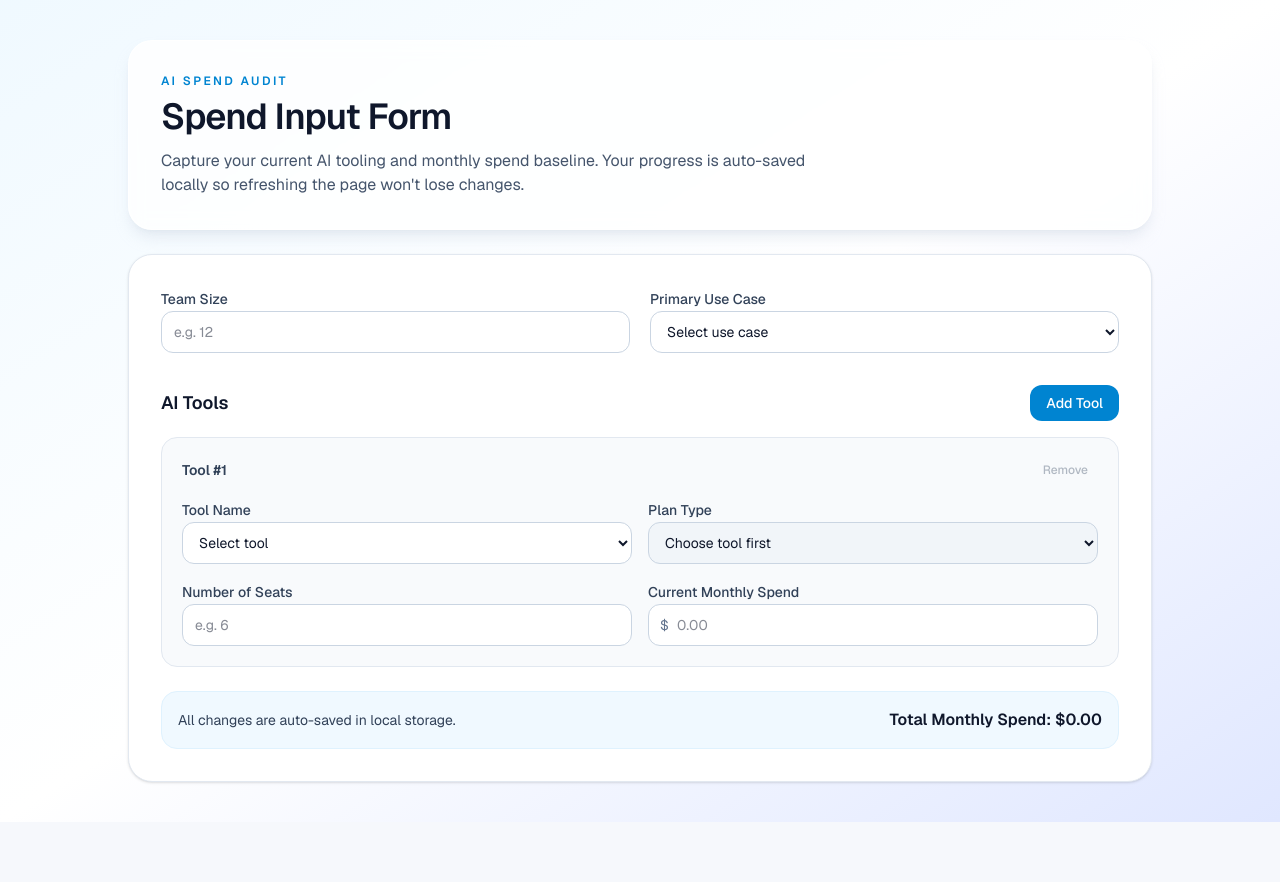
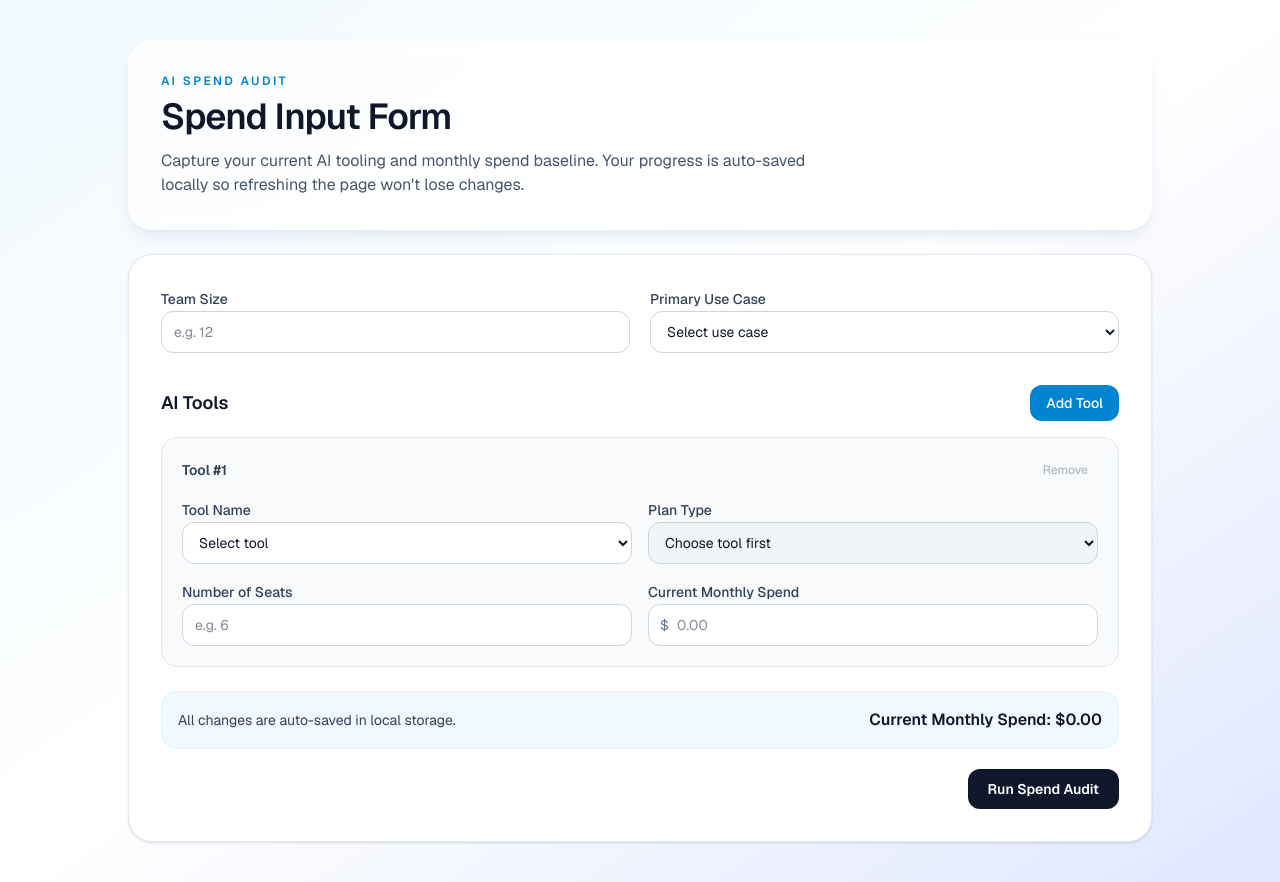
Before and after one commit to ravithakur776/AI-Spend-Audit, a Next.js app: page / in a window 1280 px wide. Before the commit the page ends 822 px from the top, so only its background shows below. Built offline with nearby package versions, Linux system fonts and the light colour scheme.

Commit message:
feat: integrate audit engine and build dynamic results page with smart CTAs

```diff
--- a/app/spend-form.tsx
+++ b/app/spend-form.tsx
@@ -1,17 +1,13 @@
 "use client";
 
 import { useEffect, useMemo, useState } from "react";
-
-type PrimaryUseCase = "coding" | "writing" | "data" | "research" | "mixed";
-type ToolName =
-  | "Cursor"
-  | "GitHub Copilot"
-  | "Claude"
-  | "ChatGPT"
-  | "Anthropic API"
-  | "OpenAI API"
-  | "Gemini"
-  | "Windsurf";
+import {
+  calculateAudit,
+  type AuditInput,
+  type AuditResult,
+  type PrimaryUseCase,
+  type ToolName,
+} from "@/lib/auditEngine";
 
 type ToolEntry = {
   id: string;
@@ -50,7 +46,7 @@ const USE_CASE_OPTIONS: PrimaryUseCase[] = [
 
 const PLAN_OPTIONS_BY_TOOL: Record<ToolName, string[]> = {
   Cursor: ["Free", "Pro", "Business", "Enterprise"],
-  "GitHub Copilot": ["Free", "Pro", "Business", "Enterprise"],
+  "GitHub Copilot": ["Individual", "Business", "Enterprise"],
   Claude: ["Free", "Pro", "Team", "Enterprise"],
   ChatGPT: ["Free", "Plus", "Team", "Enterprise"],
   "Anthropic API": ["Free Trial", "Pay As You Go", "Enterprise Contract"],
@@ -72,6 +68,18 @@ const DEFAULT_FORM: SpendForm = {
   primaryUseCase: "",
   tools: [createEmptyTool()],
 };
+
+const currency = new Intl.NumberFormat("en-US", {
+  style: "currency",
+  currency: "USD",
+  maximumFractionDigits: 0,
+});
+
+const currencyPrecise = new Intl.NumberFormat("en-US", {
+  style: "currency",
+  currency: "USD",
+  maximumFractionDigits: 2,
+});
 
 const isToolName = (value: string): value is ToolName =>
   TOOL_OPTIONS.includes(value as ToolName);
@@ -124,10 +132,39 @@ const sanitizeForm = (value: unknown): SpendForm => {
   };
 };
 
+const parseSeats = (value: string): number => {
+  const parsed = Number.parseInt(value, 10);
+  return Number.isFinite(parsed) && parsed > 0 ? parsed : 1;
+};
+
+const parseSpend = (value: string): number => {
+  const parsed = Number.parseFloat(value);
+  return Number.isFinite(parsed) && parsed > 0 ? parsed : 0;
+};
+
+const toAuditInput = (form: SpendForm): AuditInput => {
+  const tools = form.tools
+    .filter((tool) => tool.toolName && tool.planType)
+    .map((tool) => ({
+      toolName: tool.toolName as ToolName,
+      currentPlan: tool.planType,
+      seats: parseSeats(tool.seats),
+      currentMonthlySpend: parseSpend(tool.monthlySpend),
+    }));
+
+  return {
+    teamSize: parseSeats(form.teamSize),
+    primaryUseCase: form.primaryUseCase || "mixed",
+    tools,
+  };
+};
 
 export default function SpendFormPage() {
   const [isMounted, setIsMounted] = useState(false);
   const [form, setForm] = useState<SpendForm>(DEFAULT_FORM);
+  const [auditResult, setAuditResult] = useState<AuditResult | null>(null);
+  const [view, setView] = useState<"form" | "results">("form");
+  const [notificationEmail, setNotificationEmail] = useState("");
 
   useEffect(() => {
     const rafId = window.requestAnimationFrame(() => {
@@ -144,18 +181,15 @@ export default function SpendFormPage() {
 
     return () => window.cancelAnimationFrame(rafId);
   }, []);
-
   useEffect(() => {
     if (!isMounted) {
       return;
     }
     window.localStorage.setItem(STORAGE_KEY, JSON.stringify(form));
   }, [form, isMounted]);
-  const totalSpend = useMemo(() => {
-    return form.tools.reduce((acc, tool) => {
-      const parsed = Number.parseFloat(tool.monthlySpend);
-      return Number.isFinite(parsed) ? acc + parsed : acc;
-    }, 0);
+
+  const currentTotalSpend = useMemo(() => {
+    return form.tools.reduce((acc, tool) => acc + parseSpend(tool.monthlySpend), 0);
   }, [form.tools]);
 
   const updateTool = (id: string, field: keyof ToolEntry, value: string) => {
@@ -196,6 +230,123 @@ export default function SpendFormPage() {
     }));
   };
 
+  const handleSubmitAudit = (event: React.FormEvent<HTMLFormElement>) => {
+    event.preventDefault();
+    const result = calculateAudit(toAuditInput(form));
+    setAuditResult(result);
+    setView("results");
+  };
+
+  const isHighSavings = (auditResult?.totalMonthlySavings ?? 0) > 500;
+  const isLowSavings = (auditResult?.totalMonthlySavings ?? 0) < 100;
+
+  if (view === "results" && auditResult) {
+    return (
+      <div className="min-h-screen bg-linear-to-b from-slate-950 via-slate-900 to-slate-950 px-4 py-10 text-slate-100 sm:px-6 lg:px-8">
+        <main className="mx-auto flex w-full max-w-6xl flex-col gap-6">
+          <section className="overflow-hidden rounded-3xl border border-sky-400/30 bg-linear-to-br from-sky-500/20 via-indigo-500/15 to-cyan-500/10 p-8 shadow-2xl shadow-black/40 sm:p-10">
+            <p className="text-xs font-semibold tracking-[0.24em] text-sky-200 uppercase">
+              Audit Results
+            </p>
+            <h1 className="mt-3 text-3xl font-semibold tracking-tight text-white sm:text-5xl">
+              You have a clear savings opportunity.
+            </h1>
+
+            <div className="mt-8 grid grid-cols-1 gap-4 sm:grid-cols-2">
+              <div className="rounded-2xl border border-white/15 bg-white/10 p-5 backdrop-blur">
+                <p className="text-xs tracking-wide text-slate-300 uppercase">
+                  Total Monthly Savings
+                </p>
+                <p className="mt-3 text-4xl font-black text-white sm:text-6xl">
+                  {currency.format(auditResult.totalMonthlySavings)}
+                </p>
+              </div>
+              <div className="rounded-2xl border border-emerald-300/30 bg-emerald-500/10 p-5 backdrop-blur">
+                <p className="text-xs tracking-wide text-emerald-100 uppercase">
+                  Total Annual Savings
+                </p>
+                <p className="mt-3 text-4xl font-black text-emerald-100 sm:text-6xl">
+                  {currency.format(auditResult.totalAnnualSavings)}
+                </p>
+              </div>
+            </div>
+          </section>
+
+          {isHighSavings && (
+            <section className="rounded-2xl border border-amber-300/40 bg-linear-to-r from-amber-300/15 to-orange-300/15 p-5 sm:p-6">
+              <p className="text-lg font-semibold text-amber-100 sm:text-xl">
+                Stop wasting {currency.format(auditResult.totalAnnualSavings)}/yr. Credex can help you capture these savings instantly.
+              </p>
+              <button
+                type="button"
+                className="mt-4 inline-flex items-center justify-center rounded-xl bg-white px-4 py-2.5 text-sm font-semibold text-slate-900 transition hover:bg-slate-100"
+              >
+                Book Credex Consultation
+              </button>
+            </section>
+          )}
+
+          {isLowSavings && (
+            <section className="rounded-2xl border border-emerald-300/40 bg-emerald-400/10 p-5 sm:p-6">
+              <p className="text-lg font-semibold text-emerald-100">
+                You are spending well! Your stack is nearly optimal.
+              </p>
+              <div className="mt-4 flex flex-col gap-3 sm:flex-row">
+                <input
+                  type="email"
+                  value={notificationEmail}
+                  onChange={(event) => setNotificationEmail(event.target.value)}
+                  placeholder="Notify me when new optimizations apply"
+                  className="w-full rounded-xl border border-emerald-200/40 bg-slate-950/40 px-3 py-2.5 text-sm text-white outline-none placeholder:text-emerald-100/60 focus:border-emerald-200 focus:ring-4 focus:ring-emerald-200/20"
+                />
+                <button
+                  type="button"
+                  className="rounded-xl border border-emerald-200/70 px-4 py-2.5 text-sm font-medium text-emerald-100 transition hover:bg-emerald-100/10"
+                >
+                  Notify Me
+                </button>
+              </div>
+            </section>
+          )}
+
+          <section className="rounded-3xl border border-white/10 bg-white/5 p-6 sm:p-8">
+            <div className="mb-4 flex flex-col gap-3 sm:flex-row sm:items-center sm:justify-between">
+              <h2 className="text-2xl font-semibold text-white">Tool-by-Tool Breakdown</h2>
+              <button
+                type="button"
+                onClick={() => setView("form")}
+                className="rounded-xl border border-slate-400/50 px-4 py-2 text-sm font-medium text-slate-100 transition hover:bg-white/10"
+              >
+                Edit Inputs
+              </button>
+            </div>
+
+            <div className="grid grid-cols-1 gap-4 lg:grid-cols-2">
+              {auditResult.breakdown.map((item, index) => (
+                <article
+                  key={`${item.recommendedAction}-${index}`}
+                  className="rounded-2xl border border-white/10 bg-slate-900/70 p-5"
+                >
+                  <div className="flex items-center justify-between gap-4">
+                    <p className="text-sm font-medium text-slate-300">Current Spend &rarr; Recommended Action</p>
+                    <p className="text-lg font-bold text-emerald-300">
+                      +{currencyPrecise.format(item.savingsMonthly)}
+                    </p>
+                  </div>
+
+                  <p className="mt-3 text-base font-semibold text-white">
+                    {currencyPrecise.format(item.currentSpend)} &rarr; {item.recommendedAction}
+                  </p>
+                  <p className="mt-3 text-sm leading-6 text-slate-300">{item.reason}</p>
+                </article>
+              ))}
+            </div>
+          </section>
+        </main>
+      </div>
+    );
+  }
+
   return (
     <div className="min-h-screen bg-linear-to-br from-sky-50 via-white to-indigo-100 px-4 py-10 text-slate-900 sm:px-6 lg:px-8">
       <main className="mx-auto flex w-full max-w-5xl flex-col gap-6">
@@ -213,12 +364,13 @@ export default function SpendFormPage() {
           </p>
         </section>
 
-        <section className="rounded-3xl border border-slate-200 bg-white p-6 shadow-sm sm:p-8">
+        <form
+          onSubmit={handleSubmitAudit}
+          className="rounded-3xl border border-slate-200 bg-white p-6 shadow-sm sm:p-8"
+        >
           <div className="grid grid-cols-1 gap-5 md:grid-cols-2">
             <label className="space-y-2">
-              <span className="text-sm font-medium text-slate-700">
-                Team Size
-              </span>
+              <span className="text-sm font-medium text-slate-700">Team Size</span>
               <input
                 type="number"
                 min="1"
@@ -236,9 +388,7 @@ export default function SpendFormPage() {
             </label>
 
             <label className="space-y-2">
-              <span className="text-sm font-medium text-slate-700">
-                Primary Use Case
-              </span>
+              <span className="text-sm font-medium text-slate-700">Primary Use Case</span>
               <select
                 value={form.primaryUseCase}
                 onChange={(event) =>
@@ -263,9 +413,7 @@ export default function SpendFormPage() {
 
           <div className="mt-8 space-y-4">
             <div className="flex flex-col gap-3 sm:flex-row sm:items-center sm:justify-between">
-              <h2 className="text-lg font-semibold text-slate-900">
-                AI Tools
-              </h2>
+              <h2 className="text-lg font-semibold text-slate-900">AI Tools</h2>
               <button
                 type="button"
                 onClick={addTool}
@@ -286,9 +434,7 @@ export default function SpendFormPage() {
                   className="rounded-2xl border border-slate-200 bg-slate-50 p-4 sm:p-5"
                 >
                   <div className="mb-4 flex items-center justify-between">
-                    <p className="text-sm font-semibold text-slate-700">
-                      Tool #{index + 1}
-                    </p>
+                    <p className="text-sm font-semibold text-slate-700">Tool #{index + 1}</p>
                     <button
                       type="button"
                       onClick={() => removeTool(tool.id)}
@@ -301,9 +447,7 @@ export default function SpendFormPage() {
 
                   <div className="grid grid-cols-1 gap-4 md:grid-cols-2">
                     <label className="space-y-2">
-                      <span className="text-sm font-medium text-slate-700">
-                        Tool Name
-                      </span>
+                      <span className="text-sm font-medium text-slate-700">Tool Name</span>
                       <select
                         value={tool.toolName}
                         onChange={(event) =>
@@ -321,9 +465,7 @@ export default function SpendFormPage() {
                     </label>
 
                     <label className="space-y-2">
-                      <span className="text-sm font-medium text-slate-700">
-                        Plan Type
-                      </span>
+                      <span className="text-sm font-medium text-slate-700">Plan Type</span>
                       <select
                         value={tool.planType}
                         disabled={!tool.toolName}
@@ -344,9 +486,7 @@ export default function SpendFormPage() {
                     </label>
 
                     <label className="space-y-2">
-                      <span className="text-sm font-medium text-slate-700">
-                        Number of Seats
-                      </span>
+                      <span className="text-sm font-medium text-slate-700">Number of Seats</span>
                       <input
                         type="number"
                         min="1"
@@ -361,9 +501,7 @@ export default function SpendFormPage() {
                     </label>
 
                     <label className="space-y-2">
-                      <span className="text-sm font-medium text-slate-700">
-                        Current Monthly Spend
-                      </span>
+                      <span className="text-sm font-medium text-slate-700">Current Monthly Spend</span>
                       <div className="relative">
                         <span className="pointer-events-none absolute top-1/2 left-3 -translate-y-1/2 text-sm text-slate-500">
                           $
@@ -388,17 +526,26 @@ export default function SpendFormPage() {
             })}
           </div>
 
-          <div className="mt-6 flex flex-col gap-2 rounded-2xl border border-sky-100 bg-sky-50 p-4 sm:flex-row sm:items-center sm:justify-between">
+          <div className="mt-6 flex flex-col gap-3 rounded-2xl border border-sky-100 bg-sky-50 p-4 sm:flex-row sm:items-center sm:justify-between">
             <p className="text-sm text-slate-700">
               {isMounted
                 ? "All changes are auto-saved in local storage."
-                : "Loading saved state."}
+                : "Loading saved state..."}
             </p>
             <p className="text-base font-semibold text-slate-900">
-              Total Monthly Spend: ${totalSpend.toFixed(2)}
+              Current Monthly Spend: {currencyPrecise.format(currentTotalSpend)}
             </p>
           </div>
-        </section>
+
+          <div className="mt-5 flex justify-end">
+            <button
+              type="submit"
+              className="inline-flex items-center justify-center rounded-xl bg-slate-900 px-5 py-2.5 text-sm font-semibold text-white transition hover:bg-slate-800 focus:outline-none focus:ring-4 focus:ring-slate-300"
+            >
+              Run Spend Audit
+            </button>
+          </div>
+        </form>
       </main>
     </div>
   );
```
